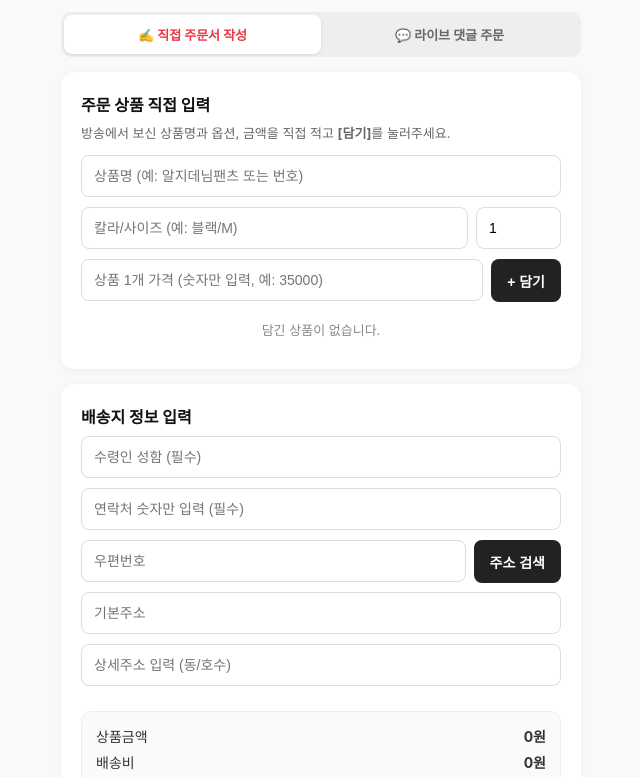
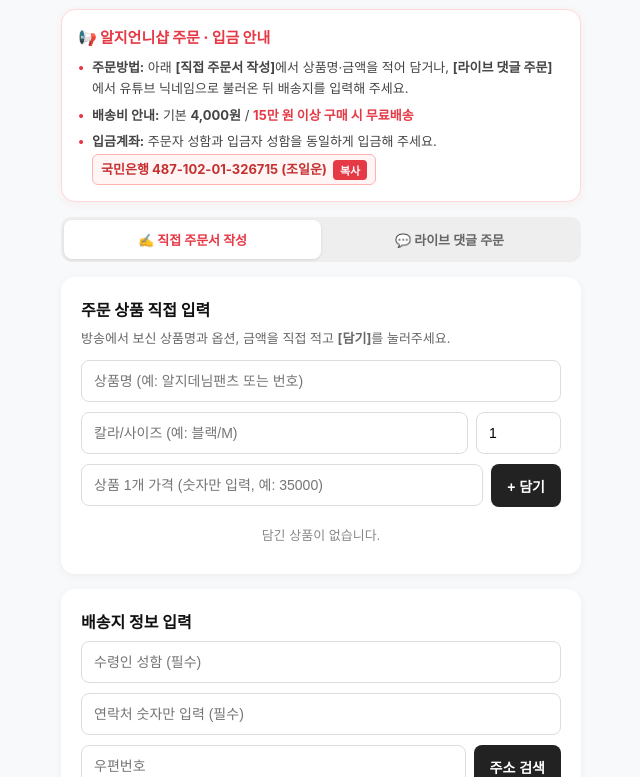
Before and after one commit to al-g-shop/Al.gee.shop, a plain HTML site: page index.html in a window 1280 px wide. Shown: the part 49-826 px from the top of the page, without its empty margins (319-959 px from the left). Drawn offline with Linux system fonts and the light colour scheme.

Commit message:
Update index.html

```diff
--- a/index.html
+++ b/index.html
@@ -9,9 +9,20 @@
     :root { --primary: #e63946; --bg: #f8f9fa; --card-bg: #fff; --text: #333; --border: #eee; }
     body { font-family: -apple-system, BlinkMacSystemFont, "Segoe UI", Roboto, sans-serif; background: var(--bg); margin: 0; padding: 15px; color: var(--text); }
     .container { max-width: 520px; margin: 0 auto; }
-    .header { display: flex; justify-content: space-between; align-items: center; margin-bottom: 15px; padding: 0 5px; }
+    .header { display: flex; justify-content: space-between; align-items: center; margin-bottom: 12px; padding: 0 5px; }
     .header h1 { font-size: 18px; margin: 0; color: var(--primary); font-weight: 800; }
     .header a { text-decoration: none; font-size: 13px; font-weight: bold; color: #555; background: #fff; padding: 6px 12px; border-radius: 20px; box-shadow: 0 1px 3px rgba(0,0,0,0.05); }
+
+    /* 최상단 통합 안내 카드 스타일 */
+    .guide-card { background: #fff; border: 1.5px solid #ffd8d8; border-radius: 14px; padding: 16px; margin-bottom: 15px; box-shadow: 0 2px 8px rgba(230, 57, 70, 0.06); }
+    .guide-title { font-size: 15px; font-weight: 800; color: var(--primary); margin: 0 0 10px 0; display: flex; align-items: center; gap: 6px; }
+    .guide-list { list-style: none; padding: 0; margin: 0; font-size: 13px; line-height: 1.6; color: #444; }
+    .guide-list li { margin-bottom: 6px; padding-left: 14px; position: relative; }
+    .guide-list li::before { content: "•"; position: absolute; left: 0; color: var(--primary); font-weight: bold; }
+    .guide-list li:last-child { margin-bottom: 0; }
+    .account-pill { display: inline-flex; align-items: center; gap: 6px; background: #fff5f5; border: 1px solid #feb2b2; padding: 4px 8px; border-radius: 6px; font-weight: bold; color: #c53030; margin-top: 2px; }
+    .copy-btn { background: #e63946; color: #fff; border: none; border-radius: 4px; padding: 2px 7px; font-size: 11px; cursor: pointer; font-weight: bold; }
+
     .card { background: var(--card-bg); padding: 20px; border-radius: 14px; box-shadow: 0 2px 8px rgba(0,0,0,0.05); margin-bottom: 15px; }
     h2 { font-size: 16px; margin-top: 0; margin-bottom: 8px; color: #111; display: flex; align-items: center; gap: 6px; }
     p { font-size: 13px; color: #666; line-height: 1.4; margin-top: 0; }
@@ -40,6 +51,22 @@
     <div class="header">
       <h1>알지언니♥Live ♡</h1>
       <a href="customer.html">🔍 주문조회하기</a>
+    </div>
+
+    <!-- 최상단 통합 안내창 (주문방법 / 배송비 / 계좌번호) -->
+    <div class="guide-card">
+      <div class="guide-title">📢 알지언니샵 주문 · 입금 안내</div>
+      <ul class="guide-list">
+        <li><b>주문방법:</b> 아래 <b>[직접 주문서 작성]</b>에서 상품명·금액을 적어 담거나, <b>[라이브 댓글 주문]</b>에서 유튜브 닉네임으로 불러온 뒤 배송지를 입력해 주세요.</li>
+        <li><b>배송비 안내:</b> 기본 <b>4,000원</b> / <b style="color:#e63946;">15만 원 이상 구매 시 무료배송</b></li>
+        <li>
+          <b>입금계좌:</b> 주문자 성함과 입금자 성함을 동일하게 입금해 주세요.<br>
+          <span class="account-pill">
+            국민은행 487-102-01-326715 (조일운)
+            <button type="button" class="copy-btn" onclick="copyAccount()">복사</button>
+          </span>
+        </li>
+      </ul>
     </div>
 
     <div class="tab-menu">
@@ -89,7 +116,7 @@
 
       <div class="price-box">
         <div class="price-row"><span>상품금액</span><b id="sumItem">0원</b></div>
-        <div class="price-row"><span>배송비</span><b id="sumShipping">0원</b></div>
+        <div class="price-row"><span>배송비 (15만원 이상 무료)</span><b id="sumShipping">0원</b></div>
         <div class="price-total"><span>총 결제금액</span><b id="sumTotal">0원</b></div>
       </div>
 
@@ -114,6 +141,14 @@
     const API_URL = "https://script.google.com/macros/s/AKfycbxQ0KIkw3m63VUEyAq1OFXisjXfkT1S7zozn1TlvlwK317Pn35hdcfo3AwcxvQtZIrbJQ/exec";
     let currentItems = [];
     let activeTab = 'direct';
+
+    function copyAccount() {
+      navigator.clipboard.writeText("48710201326715").then(() => {
+        alert("계좌번호(국민은행 487-102-01-326715)가 복사되었습니다.");
+      }).catch(() => {
+        alert("계좌번호: 국민은행 487-102-01-326715 (조일운)");
+      });
+    }
 
     window.onload = () => {
       const saved = JSON.parse(localStorage.getItem('savedAddress') || '{}');
```
